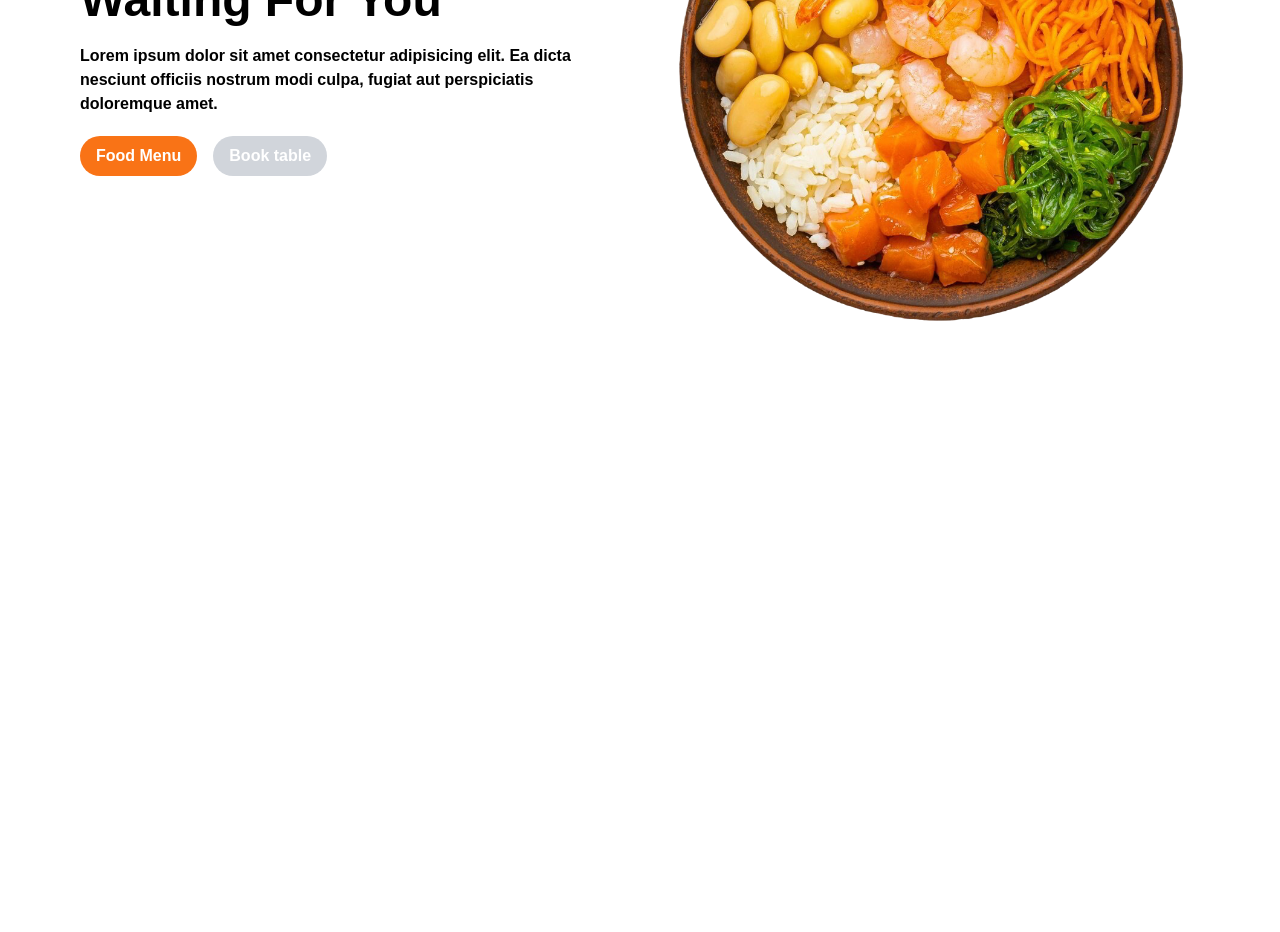
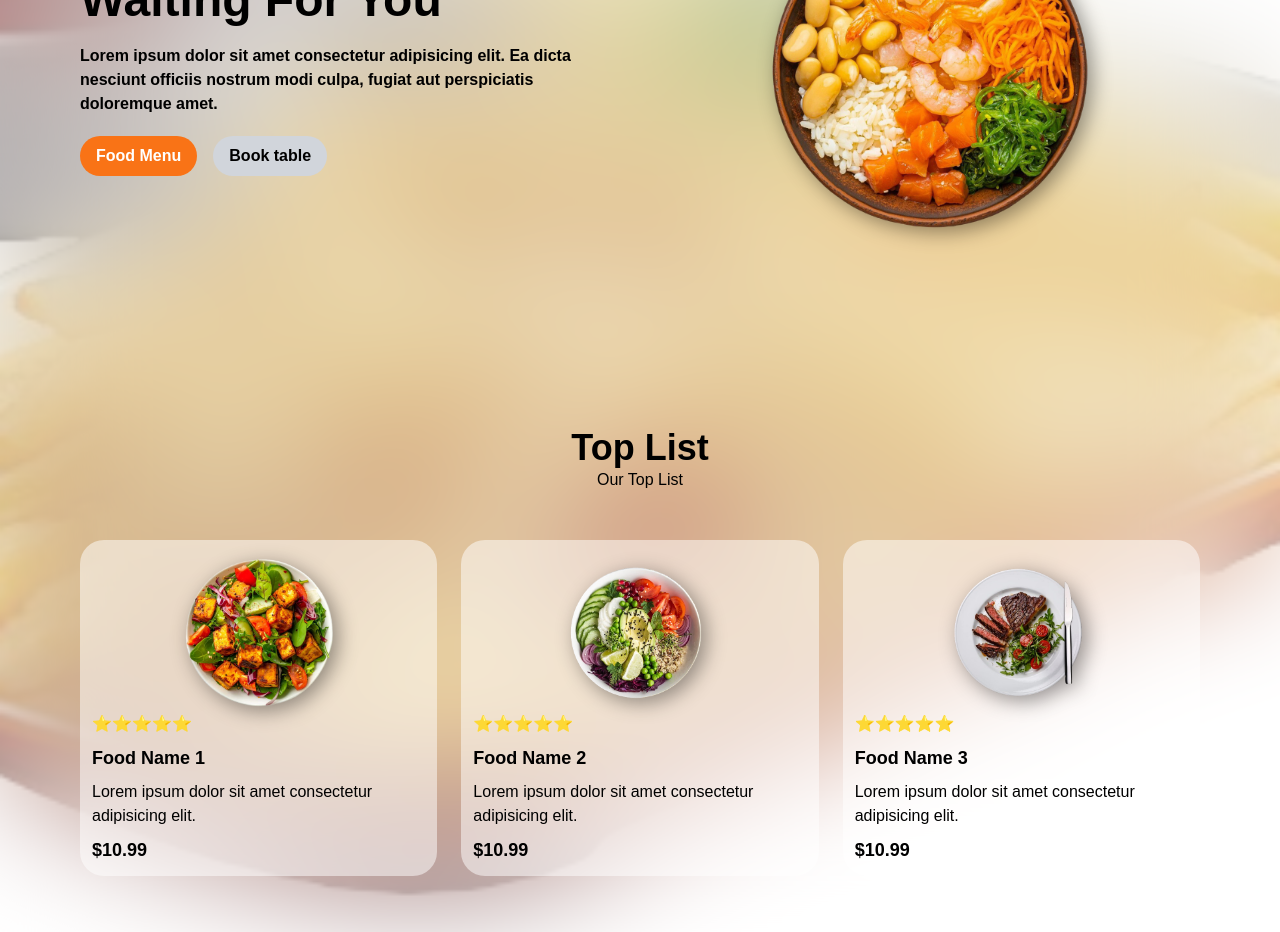
Before and after one commit to NaufalAssyafiqF/restaurant-website, a React (Vite) app: page / in a window 1280 px wide. Shown: the part 300-1232 px from the top of the page. Before the commit the page ends 800 px from the top, so only its background shows below. Built offline with nearby package versions, Linux system fonts and the light colour scheme.

Commit message:
add toplist section

```diff
--- a/src/App.jsx
+++ b/src/App.jsx
@@ -1,11 +1,23 @@
 import Hero from "./components/Hero/Hero";
 import Navbar from "./components/Navbar/Navbar";
+import TopList from "./components/TopList/TopList";
+import BgImage from "./assets/2.png";
+
+const bgStyle = {
+  backgroundImage: `url(${BgImage})`,
+  backgroundRepeat: "no-repeat",
+  backgroundSize: "cover",
+  backgroundPosition: "center",
+};
 
 function App() {
   return (
-    <div className="overflow-x-hidden">
-      <Navbar />
-      <Hero />
+    <div style={bgStyle} className="overflow-x-hidden">
+      <div className="min-h-screen bg-white/50 backdrop-blur-3xl">
+        <Navbar />
+        <Hero />
+        <TopList />
+      </div>
     </div>
   );
 }
--- a/src/components/Hero/Hero.jsx
+++ b/src/components/Hero/Hero.jsx
@@ -9,12 +9,12 @@ const Hero = () => {
                 <p className="font-semibold">Lorem ipsum dolor sit amet consectetur adipisicing elit. Ea dicta nesciunt officiis nostrum modi culpa, fugiat aut perspiciatis doloremque amet.</p>
                 <div className="flex gap-4 items-center md:justify-start justify-center">
                     <button className="primary-btn">Food Menu</button>
-                    <button className="secondary-btn">Book table</button>
+                    <button className="secondary-btn text-black">Book table</button>
                 </div>
             </div>
             {/* image section */}
             <div className="flex flex-col justify-center">
-                <img src={HeroImg} alt="" />
+                <img src={HeroImg} alt="" className="img-shadow max-w-[500px] w-[340px] mx-auto"/>
             </div>
         </div>
     </div>
--- /dev/null
+++ b/src/components/TopList/TopList.jsx
@@ -0,0 +1,59 @@
+import Image3 from "../../assets/3.png";
+import Image4 from "../../assets/4.png";
+import Image5 from "../../assets/5.png";
+
+const FoodData = [
+  {
+    image: Image3,
+    rating: "⭐⭐⭐⭐⭐",
+    price: "$10.99",
+    name: "Food Name 1",
+    desc: "Lorem ipsum dolor sit amet consectetur adipisicing elit.",
+  },
+  {
+    image: Image4,
+    rating: "⭐⭐⭐⭐⭐",
+    price: "$10.99",
+    name: "Food Name 2",
+    desc: "Lorem ipsum dolor sit amet consectetur adipisicing elit.",
+  },
+  {
+    image: Image5,
+    rating: "⭐⭐⭐⭐⭐",
+    price: "$10.99",
+    name: "Food Name 3",
+    desc: "Lorem ipsum dolor sit amet consectetur adipisicing elit.",
+  },
+];
+
+const TopList = () => {
+  return (
+    <div className="container py-14">
+      {/* header section */}
+      <div className="text-center mb-12">
+        <h1 className="text-4xl font-semibold">Top List</h1>
+        <p>Our Top List</p>
+      </div>
+      {/* card section */}
+      <div className="grid grid-cols-1 md:grid-cols-3 gap-6">
+        {FoodData.map((item, index) => (
+          <div key={index} className="bg-white/50 p-3 rounded-3xl hover:scale-110 transition duration-300">
+            <img
+              src={item.image}
+              alt=""
+              className="w-40 h-40 object-cover rounded-full mx-auto img-shadow"
+            />
+            <div className="space-y-2">
+              <p>{item.rating}</p>
+              <p className="text-lg font-semibold">{item.name}</p>
+              <p>{item.desc}</p>
+              <p className="text-lg font-semibold">{item.price}</p>
+            </div>
+          </div>
+        ))}
+      </div>
+    </div>
+  );
+};
+
+export default TopList;
--- a/src/index.css
+++ b/src/index.css
@@ -3,10 +3,16 @@
 @tailwind utilities;
 
 @layer components {
-    .primary-btn {
-        @apply bg-primary text-white px-4 py-2 rounded-full font-bold
-    }
-    .secondary-btn {
-        @apply bg-gray-300 text-white px-4 py-2 rounded-full font-bold
-    }
+  .primary-btn {
+    @apply bg-primary text-white px-4 py-2 rounded-full font-bold;
+  }
+  .secondary-btn {
+    @apply bg-gray-300 text-white px-4 py-2 rounded-full font-bold;
+  }
 }
+
+@layer utilities {
+  .img-shadow {
+    filter: drop-shadow(5px 5px 10px rgba(0, 0, 0, 0.4));
+  }
+}
```
